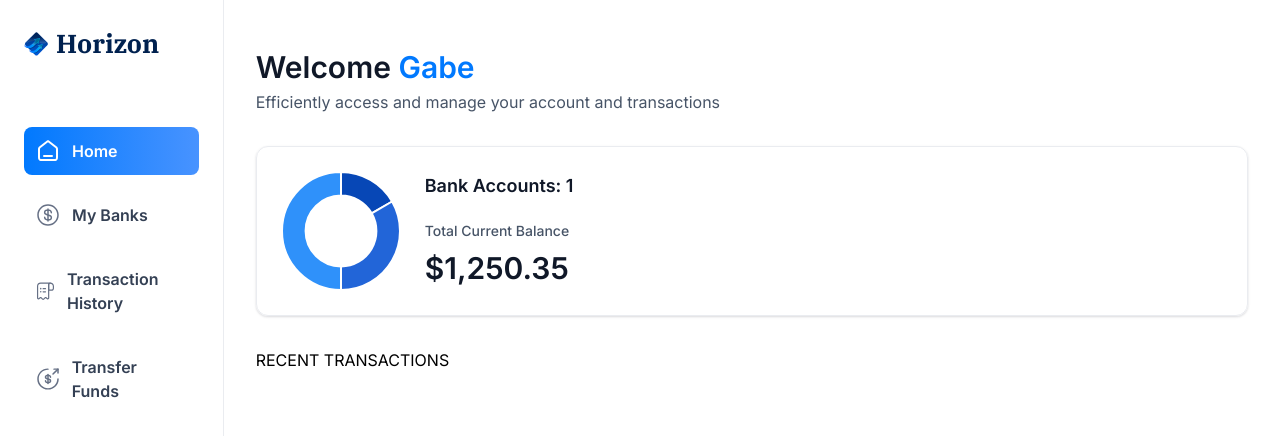
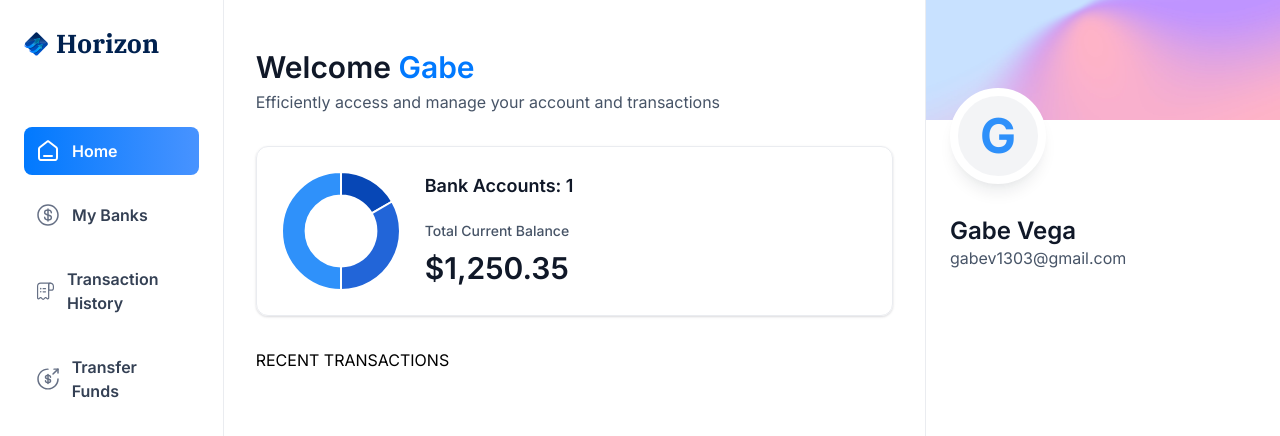
Before and after one commit to gab3v3ga-cod3s/banking-web-app, a Next.js app: page / in a window 1280 px wide. Shown: the top 436 px of the page. Built offline with nearby package versions, Linux system fonts and the light colour scheme.

Commit message:
begin implementation of right sidebar; sidebar created with name visible

```diff
--- a/app/(root)/page.tsx
+++ b/app/(root)/page.tsx
@@ -1,9 +1,11 @@
 import HeaderBox from '@/components/HeaderBox'
+import RightSidebar from '@/components/RightSidebar';
 import TotalBalanceBox from '@/components/TotalBalanceBox';
+import { Lasso } from 'lucide-react';
 import React from 'react'
 
 const Home = () => {
-    const loggedIn = { firstName: 'Gabe' };
+    const loggedIn = { firstName: 'Gabe', lastName: 'Vega', email: 'gabev1303@gmail.com' };
     return (
         <section className="home">
             <div className="home-content">
@@ -23,6 +25,11 @@
             </header>
             RECENT TRANSACTIONS
             </div>
+            <RightSidebar
+                user={loggedIn}
+                transactions={[]}
+                banks={[]}
+            />
         </section>
     )
 }
--- /dev/null
+++ b/components/RightSidebar.tsx
@@ -0,0 +1,26 @@
+import React from 'react'
+
+const RightSidebar = ({ user, transactions, banks}: RightSidebarProps) => {
+  return (
+    <aside className="right-sidebar">
+        <section className="flex flex-col pb-8">
+            <div className="profile-banner"/>
+            <div className="profile">
+                <div className="profile-img">
+                    <span className="text-5xl font-bold text-blue-500">{user.firstName[0]}</span>
+                </div>
+                <div className="profile-details">
+                    <h1 className="profile-name">
+                        {user.firstName} {user.lastName}
+                    </h1>
+                    <p className="profile-email">
+                        {user.email}
+                    </p>
+                </div>
+            </div>
+        </section>
+    </aside>
+  )
+}
+
+export default RightSidebar
```
